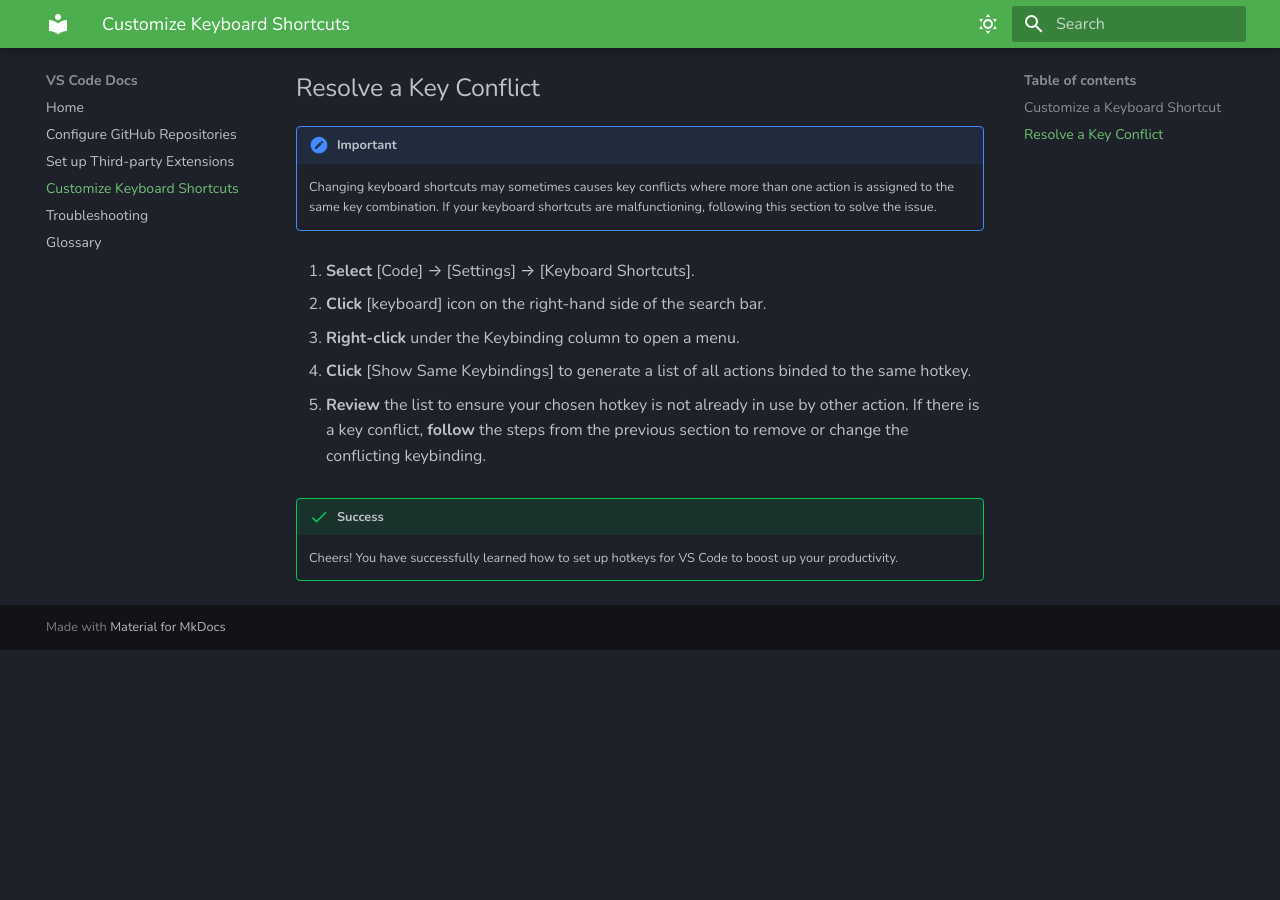
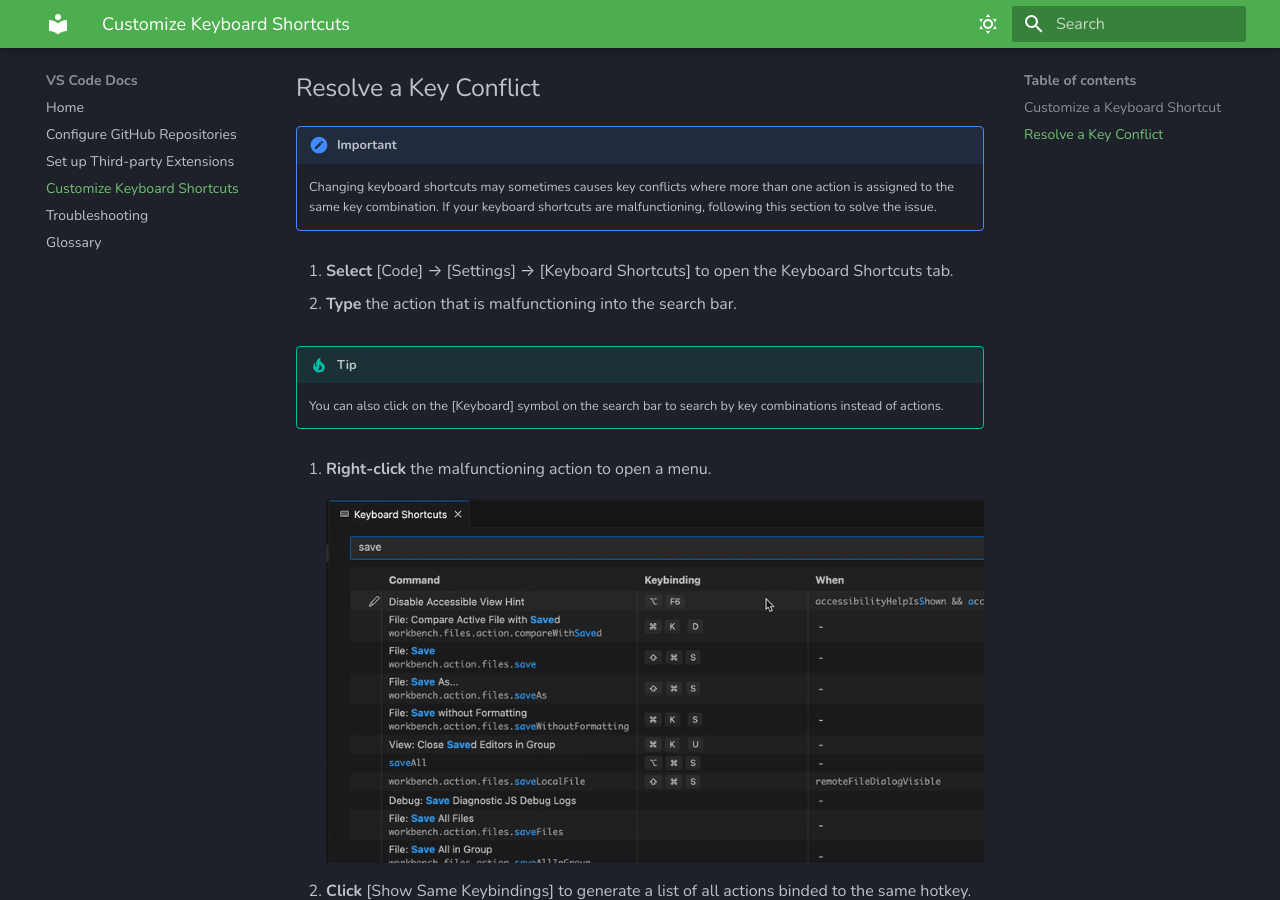
Before and after one commit to DJANG2024/MKDocsMaterial, an MkDocs documentation site: the page built from docs/keyboard_shortcuts.md, in a window 1280 px wide and 900 px high, scrolled down 2010 px. Built offline with MkDocs 1.6.1 and Material for MkDocs 9.7.7, drawn with Linux system fonts in a browser that asks for light colours; before the commit the page ends 2660 px from its top, so only the background shows below that.

Commit message:
Add images

```diff
--- a/docs/keyboard_shortcuts.md
+++ b/docs/keyboard_shortcuts.md
@@ -40,13 +40,24 @@
 !!! important "Important"
     Changing keyboard shortcuts may sometimes causes key conflicts where more than one action is assigned to the same key combination. If your keyboard shortcuts are malfunctioning, following this section to solve the issue.
 
-1. **Select** [Code] → [Settings] → [Keyboard Shortcuts].
+1. **Select** [Code] → [Settings] → [Keyboard Shortcuts] to open the Keyboard Shortcuts tab.
 
-2. **Click** [keyboard] icon on the right-hand side of the search bar.
+2. **Type** the action that is malfunctioning into the search bar.
 
-3. **Right-click** under the Keybinding column to open a menu.
+!!! tip "Tip"
+    You can also click on the [Keyboard] symbol on the search bar to search by key combinations instead of actions.
+
+3. **Right-click** the malfunctioning action to open a menu.
+
+    <figure markdown="span">
+    ![Image title](Assets/img3.6.gif){ width="700" }
+    </figure>
 
 4. **Click** [Show Same Keybindings] to generate a list of all actions binded to the same hotkey.
+
+    <figure markdown="span">
+    ![Image title](Assets/img3.7.gif){ width="700" }
+    </figure>
 
 5. **Review** the list to ensure your chosen hotkey is not already in use by other action. If there is a key conflict, **follow** the steps from the previous section to remove or change the conflicting keybinding.
 
```
Also changed, not shown: docs/github_repo.md (+2 -1 lines), docs/Assets/img3.6.gif (added), docs/Assets/img3.7.gif (added).
